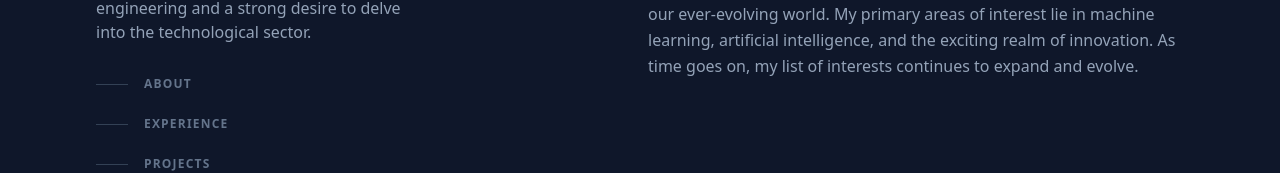
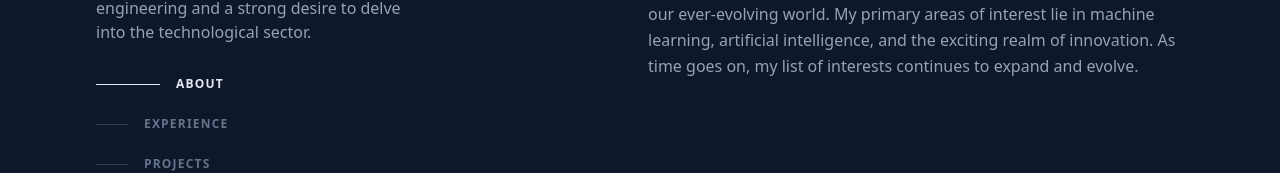
Before and after one commit to Alan0893/v2, a React (Create React App) app: page / in a window 1280 px wide. Shown: the part 224-397 px from the top of the page. Built offline with nearby package versions, Linux system fonts and the light colour scheme.

Commit message:
update nav menu when scrolling

```diff
--- a/src/components/Header.js
+++ b/src/components/Header.js
@@ -1,20 +1,38 @@
-import React from 'react';
-import { useLocation } from 'react-router-dom';
+import React, { useState, useEffect, useRef } from 'react';
 
 const Header = () => {
-  const location = useLocation();
+  const [activeNav, setActiveNav] = useState('');
+  const headerRef = useRef(null);
 
-  // Determine active navigation item
-  const getActiveNavItem = (hash) => {
-    if(hash === '/') {
-      return '';
-    } else {
-      return hash.substring(1);
-    }
-  }
+  useEffect(() => {
+    // Select all the sections on the page and convert them into an array
+    const sections = Array.from(document.querySelectorAll('section'));
 
-  // Get the active navigation item based on the current location
-  const activeNav = getActiveNavItem(location.hash);
+    // Create an IntersectionObserver instance
+    const observer = new IntersectionObserver(
+      (entries) => {
+        entries.forEach((entry) => {
+          // Check if a section is currently intersecting the viewport
+          if (entry.isIntersecting) {
+            // Set the active navigation item based on the id of the intersecting section
+            setActiveNav(entry.target.id);
+          }
+        });
+      },
+      // Set the root margin to control when a section is considered to be intersecting the viewport
+      { rootMargin: '-50% 0% -50% 0%' }
+    );
+
+    // Observe each section using the IntersectionObserver instance
+    sections.forEach((section) => {
+      observer.observe(section);
+    });
+
+    // Clean up the observer when the component unmounts or when the effect is re-run
+    return () => {
+      observer.disconnect();
+    };
+  }, []);
 
   // Setting the styling of the components
   const head = `
@@ -106,7 +124,7 @@ const Header = () => {
   `
 
   return (
-    <header className={head}>
+    <header className={head} ref={headerRef}>
       <div>
         <h1 className={h1}>
           Alan Lin
@@ -122,29 +140,41 @@ const Header = () => {
           <ul className={navItems}>
 
             <li>
-              <a className={navItem} href="#about">
+              <a className={`${navItem} ${
+                  activeNav === 'about' ? 'active' : ''
+                }`} href="#about"
+              >
                 <span className={`${activeNav === 'about' ? activeSpan : spanNav}`} />
                 <span className={`${activeNav === 'about' ? activeSpanText : spanTextNav}`}> About</span>
               </a>
             </li>
 
             <li>
-              <a className={navItem} href='#experience'>
-              <span className={`${activeNav === 'experience' ? activeSpan : spanNav}`} />
+              <a className={`${navItem} ${
+                  activeNav === 'experience' ? 'active' : ''
+                }`} href='#experience'
+              >
+                <span className={`${activeNav === 'experience' ? activeSpan : spanNav}`} />
                 <span className={`${activeNav === 'experience' ? activeSpanText : spanTextNav}`}> Experience</span>
               </a>
             </li>
 
             <li>
-              <a className={navItem} href="#projects">
-              <span className={`${activeNav === 'projects' ? activeSpan : spanNav}`} />
+              <a className={`${navItem} ${
+                  activeNav === 'projects' ? 'active' : ''
+                }`} href="#projects"
+              >
+                <span className={`${activeNav === 'projects' ? activeSpan : spanNav}`} />
                 <span className={`${activeNav === 'projects' ? activeSpanText : spanTextNav}`}> Projects</span>
               </a>
             </li>
 
             <li>
-              <a className={navItem} href="#contacts">
-              <span className={`${activeNav === 'contacts' ? activeSpan : spanNav}`} />
+              <a className={`${navItem} ${
+                  activeNav === 'contacts' ? 'active' : ''
+                }`} href="#contacts"
+              >
+                <span className={`${activeNav === 'contacts' ? activeSpan : spanNav}`} />
                 <span className={`${activeNav === 'contacts' ? activeSpanText : spanTextNav}`}> Contacts</span>
               </a>
             </li>
```
